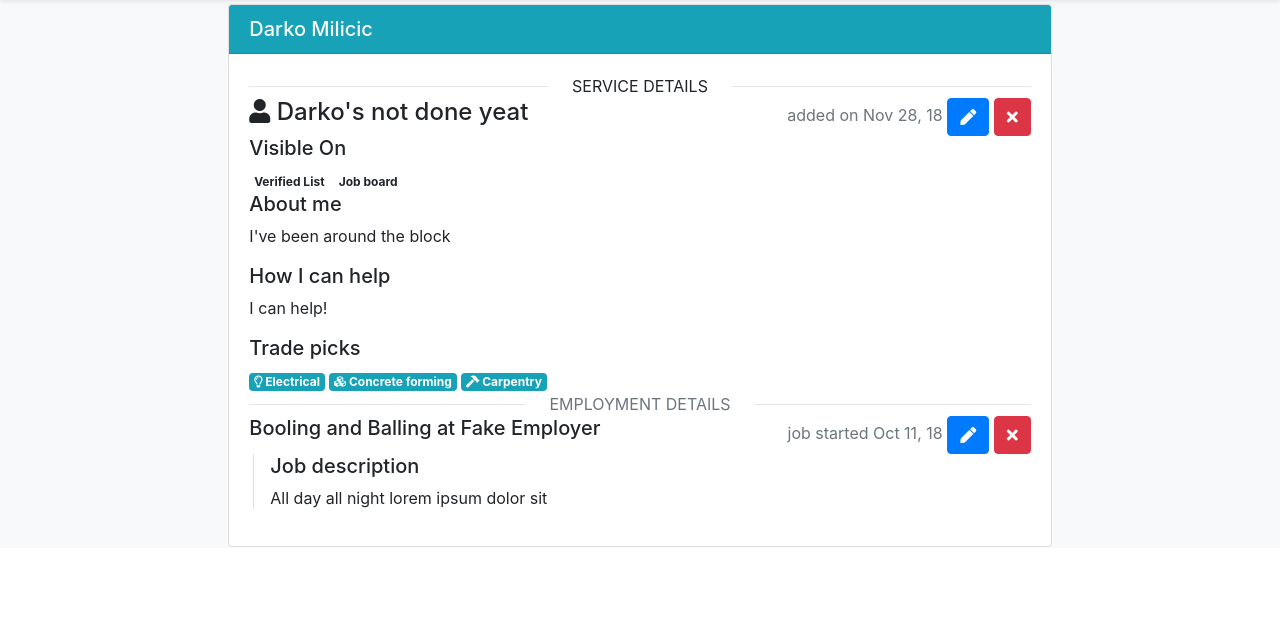
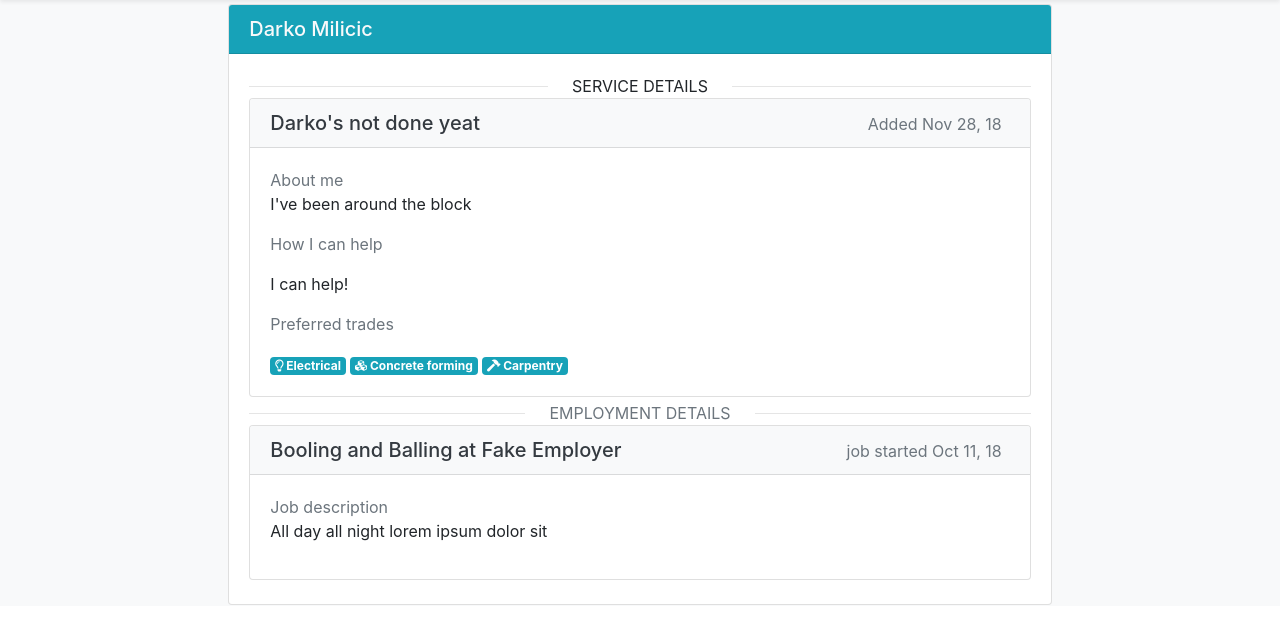
Before and after one commit to context-dependent/cbtrack, a Django app: page /cbtrack/candidate/2/ in a window 1280 px wide. Shown: the part 80-724 px from the top of the page. Run offline with Django 3.2, Linux system fonts and the light colour scheme; a user stored in the database is signed in; data comes from the database, SQL or seed files in the repository; both versions use the stored data as it was after the commit; some libraries are stand-ins or nearby versions.

Commit message:
styling updates

```diff
--- a/cbtrack/templates/cbtrack/candidate_detail.html
+++ b/cbtrack/templates/cbtrack/candidate_detail.html
@@ -45,37 +45,37 @@
 </div>
 {% if candidate.servicedetail_set.count != 0 %}
     {% for post in candidate.servicedetail_set.all %}
-    <div class="row">
-        <div class="col-md-6">
-            <h4><i class="fas fa-user"></i> {{ post.post_title }}
-            </h4>
-        </div>
-        <div class="col-md-6 text-muted text-right">
-            added on {{ post.candidate.date_added|date:"M d, y" }}
-            <a class="btn btn-primary" href="{% url 'cbtrack:service-detail_update' post.pk %}"><i class="fas fa-pen text-white"></i></a>
-            <a href="{% url 'cbtrack:service-detail_delete' post.pk %}" class="btn btn-danger">
-                <i class="fas fa-times"></i>
+    <div class="card mb-1">
+            <h5 class="card-header text-dark bg-light">
+                {{ post.post_title }}
+                {% if post.service_provider == user %}
+                <a href="{% url 'cbtrack:service-detail_update' post.pk %}" class="btn btn-light btn-circle shadow-sm float-right m-0">
+                    <i class="fas fa-pen text-dark"></i>
                 </a>
-        </div>
-    </div>
-    <h5>Visible On</h5>
-        <span class="badge {% if post.verified_list %}badge-warning{% else %}badge-grey{% endif %}">
-            Verified List
-        </span>
-        <span class="badge {% if post.job_board %}badge-warning{% else %}badge-grey{% endif %}">
-            Job board
-        </span>
-    <h5>About me</h5>
-    <p>{{ post.about_me }}</p>
-    <h5>How I can help</h5>
+                <a href="{% url 'cbtrack:service-detail_delete' post.pk %}" class="btn btn-light btn-circle shadow-sm float-right m-0">
+                    <i class="fas fa-times text-dark"></i>
+                </a>
+                {% endif %}
+                <small class="text-muted float-right mt-1 mr-2">
+                    Added {{ post.candidate.date_added|date:"M d, y" }}
+                </small>
+            </h5>
+        <div class="card-body">
+
+        <p><span class="text-muted">About me</span><br>{{ post.about_me }}</p>
+        <p class="text-muted">How I can help</p>
         <p>{{ post.how_help }}</p>
-    <h5>Trade picks</h5>
+        <p class="text-muted">Preferred trades</p>
         {% for trade in post.top_trade.all %}
             <span class="badge badge-info">
                 <i class="{{ trade.fa_icon }}"></i>
                 {{ trade }}
             </span>
         {% endfor %}
+
+        </div>
+    </div>
+
     {% endfor %}
 {% elif perms.cbtrack.service_detail_admin %}
 <a href="{% url 'cbtrack:service-detail_create' candidate.pk %}">Add service details for {{candidate.first_name}}</a>
@@ -91,21 +91,28 @@
     <hr class="my-auto flex-grow-1">
 </div>
 {% for post in candidate.employmentdetail_set.all %}
-<div class="row">
-    <div class="col-md-6">
-        <h5>{{ post.job_title }} at {{ post.employer.profile.org_name }}</h5>
-    </div>
-    <div class="col-md-6 text-muted text-right">
+
+<div class="card mb-1">
+        <h5 class="card-header text-dark bg-light">
+            {{ post.job_title }} at {{ post.employer.profile.org_name }}
+            {% if post.employer == user %}
+            <a href="{% url 'cbtrack:employment-detail_update' post.pk %}" class="btn btn-light btn-circle shadow-sm float-right m-0">
+                <i class="fas fa-pen text-dark"></i>
+            </a>
+            <a href="{% url 'cbtrack:employment-detail_delete' post.pk %}" class="btn btn-light btn-circle shadow-sm float-right m-0">
+                <i class="fas fa-times text-dark"></i>
+            </a>
+            {% endif %}
+            <small class="text-muted float-right mt-1 mr-2">
                 job started {{ post.job_start_date|date:"M d, y" }}
-        <a class="btn btn-primary" href="{% url 'cbtrack:employment-detail_update' post.pk %}"><i class="fas fa-pen text-white"></i></a>
-        <a href="{% url 'cbtrack:employment-detail_delete' post.pk %}" class="btn btn-danger">
-            <i class="fas fa-times"></i>
-        </a>
+            </small>
+        </h5>
+        <div class="card-body">
+
+        <p><span class="text-muted">Job description</span><br>{{ post.job_description }}</p>
+
         </div>
 </div>
-<div class="pl-3 ml-1 border border-top-0 border-right-0 border-bottom-0">
-<h5>Job description</h5>
-<p>{{ post.job_description }}</p>
 
 {% endfor %}
 </div>
--- a/cbtrack/templates/cbtrack/employmentdetail_form.html
+++ b/cbtrack/templates/cbtrack/employmentdetail_form.html
@@ -1,6 +1,11 @@
 {% extends "cbtrack/candidate_detail.html" %}
 
 {% block main %}
+    <div class="card p-3">
+	<h5 class="card-header bg-info text-light">
+		New Employment Detail
+	</h5>
     {% load crispy_forms_tags %}
     {% crispy form %}
+</div>
 {% endblock main %}
```
Also changed, not shown: cbtrack/templates/cbtrack/job_board_filter.html (+3 -6 lines), cbtrack/templates/cbtrack/servicedetail_form.html (+8 -0 lines), db.sqlite3. Lines whose indentation alone changed are shown as unchanged.
